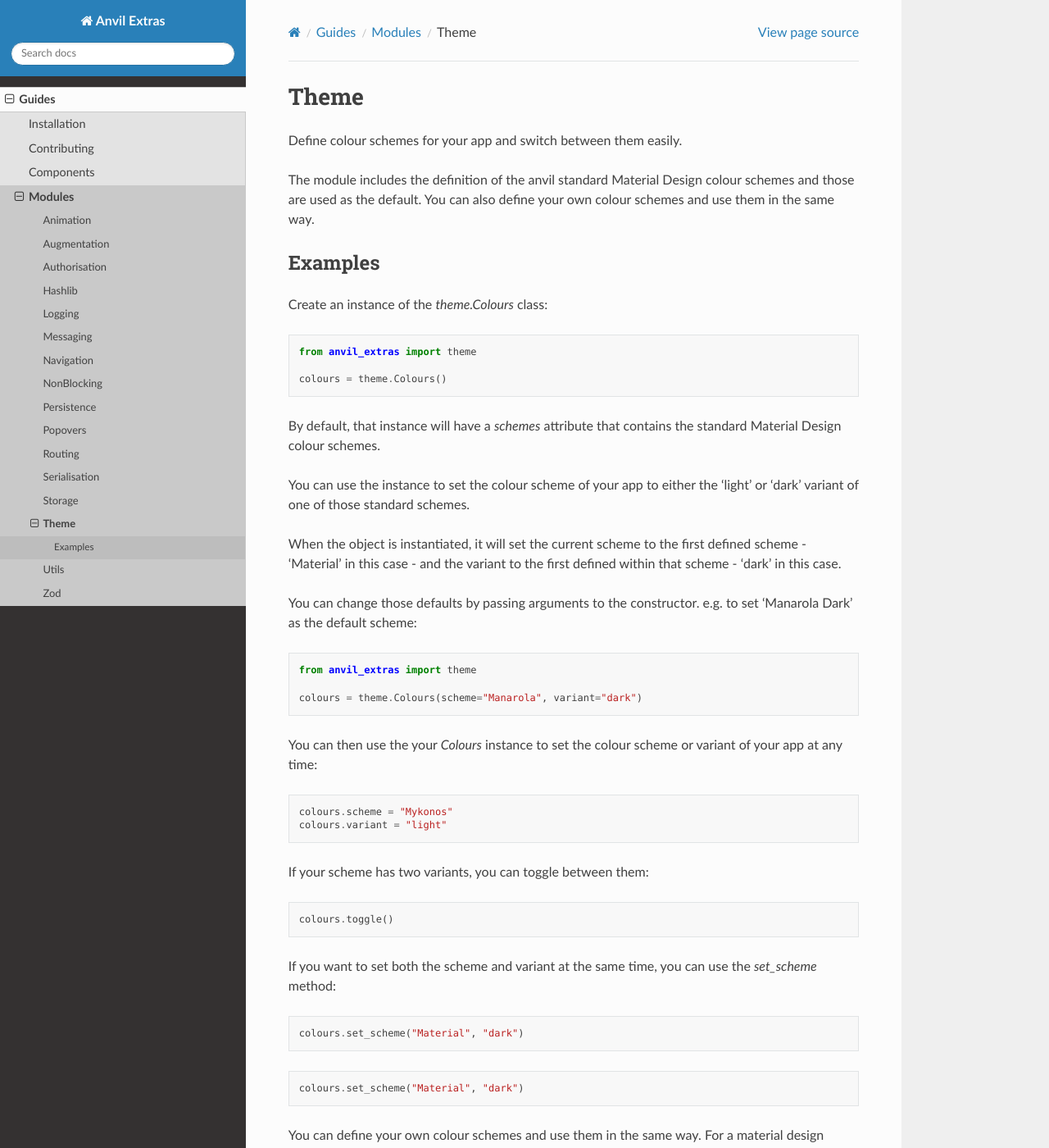
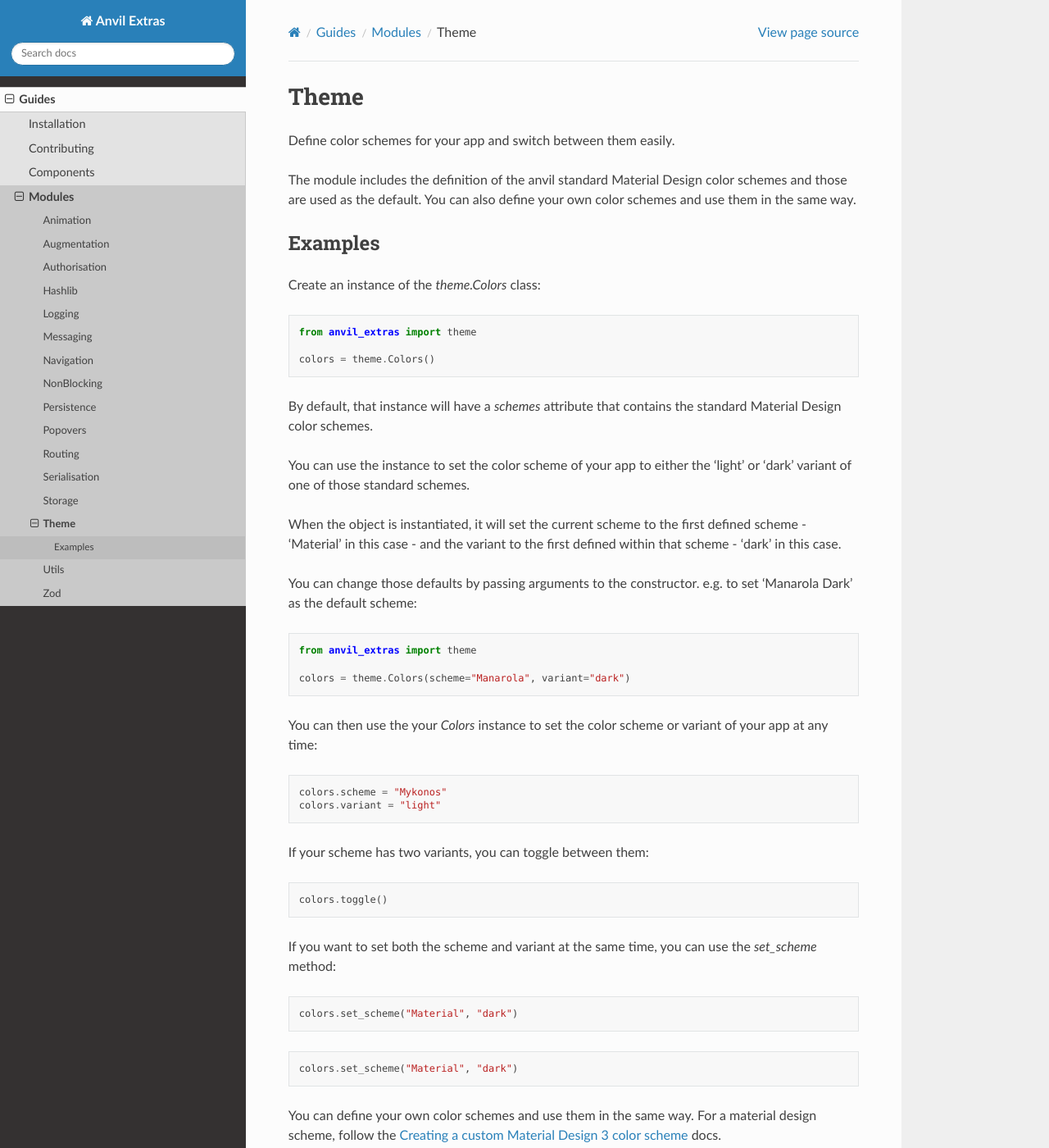
Before and after one commit to anvilistas/anvil-extras, a Sphinx documentation site: the page built from docs/guides/modules/theme.rst, in a window 1280 px wide and 1400 px high. Shown: the whole window at 82% size. Built offline with Sphinx 7.4.7 and the Read the Docs theme 2.0.0, drawn with Linux system fonts in a browser that asks for light colours; some of the changed text lies outside the part shown.

Commit message:
Use US spelling for color

```diff
--- a/docs/guides/modules/theme.rst
+++ b/docs/guides/modules/theme.rst
@@ -1,22 +1,22 @@
 Theme
 =====
-Define colour schemes for your app and switch between them easily.
+Define color schemes for your app and switch between them easily.
 
-The module includes the definition of the anvil standard Material Design colour schemes and those are used as the default. You can also define your own colour schemes and use them in the same way.
+The module includes the definition of the anvil standard Material Design color schemes and those are used as the default. You can also define your own color schemes and use them in the same way.
 
 Examples
 --------
-Create an instance of the `theme.Colours` class:
+Create an instance of the `theme.Colors` class:
 
 .. code-block:: python
 
     from anvil_extras import theme
 
-    colours = theme.Colours()
+    colors = theme.Colors()
 
-By default, that instance will have a `schemes` attribute that contains the standard Material Design colour schemes.
+By default, that instance will have a `schemes` attribute that contains the standard Material Design color schemes.
 
-You can use the instance to set the colour scheme of your app to either the 'light' or 'dark' variant of one of those standard schemes.
+You can use the instance to set the color scheme of your app to either the 'light' or 'dark' variant of one of those standard schemes.
 
 When the object is instantiated, it will set the current scheme to the first defined scheme - 'Material' in this case - and the variant to the first defined within that scheme - 'dark' in this case.
 
@@ -26,34 +26,34 @@
 
     from anvil_extras import theme
 
-    colours = theme.Colours(scheme="Manarola", variant="dark")
+    colors = theme.Colors(scheme="Manarola", variant="dark")
 
 
-You can then use the your `Colours` instance to set the colour scheme or variant of your app at any time:
+You can then use the your `Colors` instance to set the color scheme or variant of your app at any time:
 
 .. code-block:: python
 
-   colours.scheme = "Mykonos"
-   colours.variant = "light"
+   colors.scheme = "Mykonos"
+   colors.variant = "light"
 
 If your scheme has two variants, you can toggle between them:
 
 .. code-block:: python
 
-   colours.toggle()
+   colors.toggle()
 
 If you want to set both the scheme and variant at the same time, you can use the `set_scheme` method:
 
 .. code-block:: python
 
-    colours.set_scheme("Material", "dark")
+    colors.set_scheme("Material", "dark")
 
 .. code-block:: python
 
-    colours.set_scheme("Material", "dark")
+    colors.set_scheme("Material", "dark")
 
-You can define your own colour schemes and use them in the same way. For a material
-design scheme, follow the `Creating a custom Material Design 3 colour scheme <https://anvil.works/docs/how-to/creating-material-3-colour-scheme>`_ docs.
+You can define your own color schemes and use them in the same way. For a material
+design scheme, follow the `Creating a custom Material Design 3 color scheme <https://anvil.works/docs/how-to/creating-material-3-color-scheme>`_ docs.
 
 .. code-block:: python
 
@@ -100,6 +100,6 @@
         }
    }
 
-   colours = theme.Colours(schemes=my_schemes)
-   colours.scheme = "scheme_two"
-   colours.variant = "light"
+   colors = theme.Colors(schemes=my_schemes)
+   colors.scheme = "scheme_two"
+   colors.variant = "light"
```
Also changed, not shown: 1 other file.
